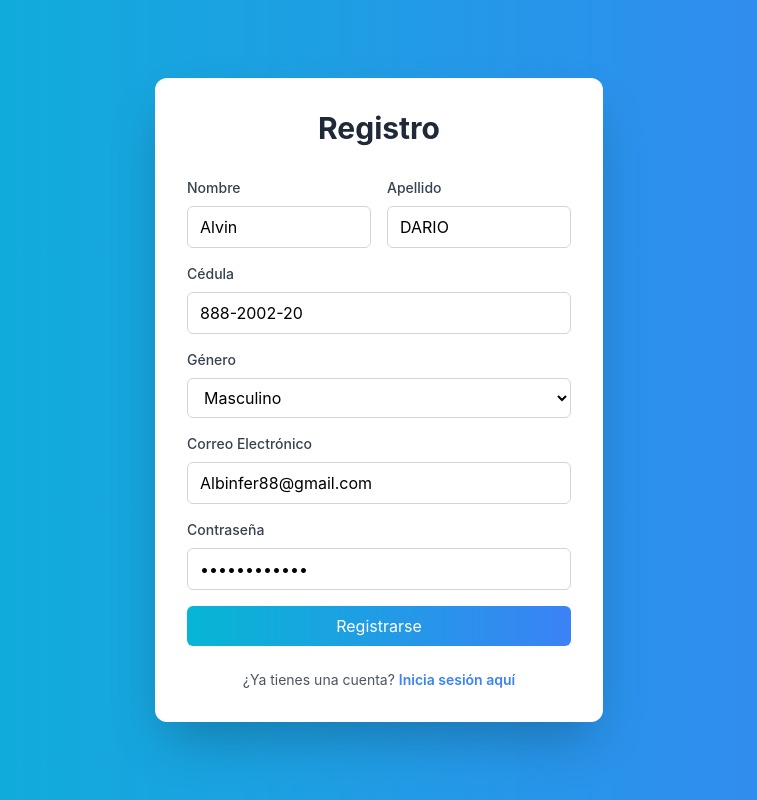
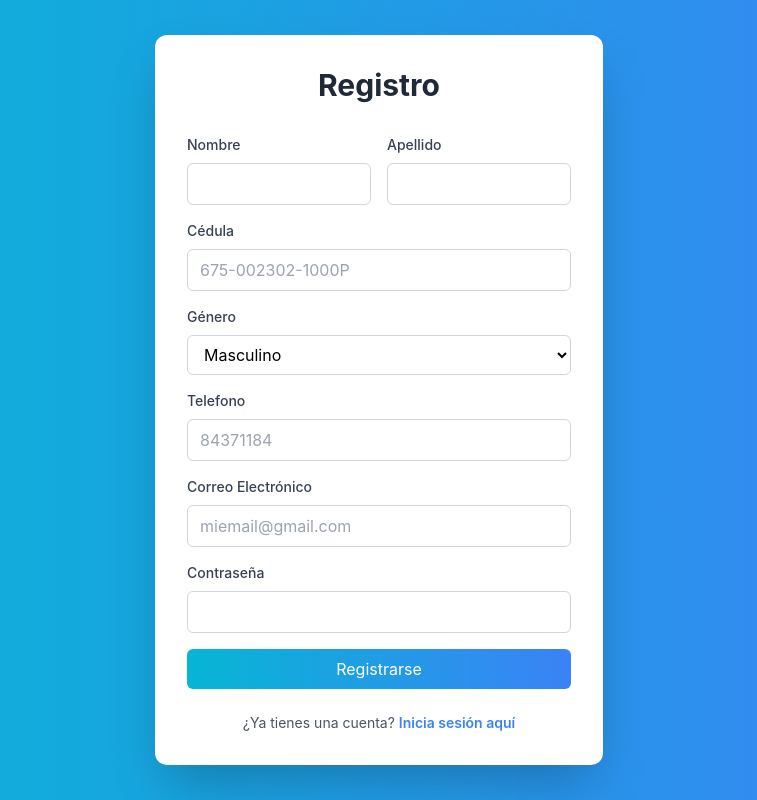
Before and after one commit to Alvinferdeveloper/restaurant-management-frontend, a React (Vite) app: page /register in a window 1280 px wide. Shown: the whole page, without its empty margins (261-1018 px from the left). Built offline with nearby package versions, Linux system fonts and the light colour scheme; no server answers.

Commit message:
add: feature user register

```diff
--- a/src/pages/register.tsx
+++ b/src/pages/register.tsx
@@ -1,9 +1,44 @@
-export default function Register(){
+import Spinner from "@/components/shared/spiner";
+import { GET_USER_AUTH, REGISTER } from "@/resolvers/auth"
+import { ApolloError, useMutation } from "@apollo/client"
+import { FormEvent, useState } from "react";
+
+export default function Register() {
+  const [register, { loading }] = useMutation(REGISTER, { refetchQueries: [{ query: GET_USER_AUTH}]});
+  const [emailExist, setEmailExist] = useState(false);
+  const [formData, setFormData] = useState({
+    name: '',
+    lastName: '',
+    cedula: '',
+    gender: 'M',
+    email: '',
+    password: '',
+    phone_number: ''
+  });
+
+
+  const handleChange = (e: React.ChangeEvent<HTMLInputElement | HTMLSelectElement>) => {
+    const { name, value } = e.target;
+    if(emailExist && name == "email") setEmailExist(false);
+    setFormData(previous => ({ ...previous, [name]: value }))
+  }
+
+  const handleSubmit = async (e: FormEvent<HTMLFormElement>) => {
+    e.preventDefault();
+    try {
+      await register({ variables: { userInput: formData } });
+    }
+    catch (e) {
+      const error = e as ApolloError;
+      if (error.message == 'EMAIL_EXISTS') return setEmailExist(true)
+    }
+    window.location.href = '/'
+  }
   return (
     <div className="min-h-screen flex items-center justify-center bg-gradient-to-r from-cyan-500 to-blue-500">
       <div className="bg-white p-8 rounded-xl shadow-2xl w-full max-w-md transform transition-all hover:scale-105 duration-300">
         <h2 className="text-3xl font-bold text-center text-gray-800 mb-8">Registro</h2>
-        <form className="space-y-4">
+        <form className="space-y-4" onSubmit={handleSubmit}>
           <div className="grid grid-cols-2 gap-4">
             <div>
               <label htmlFor="name" className="text-sm font-medium text-gray-700 block mb-2">
@@ -12,7 +47,9 @@ export default function Register(){
               <input
                 type="text"
                 id="name"
-                defaultValue="Alvin"
+                name="name"
+                onChange={handleChange}
+                value={formData.name}
                 className="w-full px-3 py-2 border border-gray-300 rounded-md focus:outline-none focus:ring-2 focus:ring-blue-500"
                 required
               />
@@ -24,7 +61,9 @@ export default function Register(){
               <input
                 type="text"
                 id="lastName"
-                defaultValue="DARIO"
+                name="lastName"
+                onChange={handleChange}
+                value={formData.lastName}
                 className="w-full px-3 py-2 border border-gray-300 rounded-md focus:outline-none focus:ring-2 focus:ring-blue-500"
                 required
               />
@@ -37,7 +76,10 @@ export default function Register(){
             <input
               type="text"
               id="cedula"
-              defaultValue="888-2002-20"
+              name="cedula"
+              onChange={handleChange}
+              value={formData.cedula}
+              placeholder="675-002302-1000P"
               className="w-full px-3 py-2 border border-gray-300 rounded-md focus:outline-none focus:ring-2 focus:ring-blue-500"
               required
             />
@@ -48,14 +90,30 @@ export default function Register(){
             </label>
             <select
               id="gender"
-              defaultValue="M"
+              value={formData.gender}
+              name="gender"
+              onChange={handleChange}
               className="w-full px-3 py-2 border border-gray-300 rounded-md focus:outline-none focus:ring-2 focus:ring-blue-500"
               required
             >
               <option value="M">Masculino</option>
               <option value="F">Femenino</option>
-              <option value="O">Otro</option>
             </select>
+          </div>
+          <div>
+            <label htmlFor="email" className="text-sm font-medium text-gray-700 block mb-2">
+              Telefono
+            </label>
+            <input
+              type="text"
+              id="phone_number"
+              name="phone_number"
+              onChange={handleChange}
+              value={formData.phone_number}
+              placeholder="84371184"
+              className="w-full px-3 py-2 border border-gray-300 rounded-md focus:outline-none focus:ring-2 focus:ring-blue-500"
+              required
+            />
           </div>
           <div>
             <label htmlFor="email" className="text-sm font-medium text-gray-700 block mb-2">
@@ -64,10 +122,16 @@ export default function Register(){
             <input
               type="email"
               id="email"
-              defaultValue="Albinfer88@gmail.com"
+              name="email"
+              onChange={handleChange}
+              value={formData.email}
+              placeholder="miemail@gmail.com"
               className="w-full px-3 py-2 border border-gray-300 rounded-md focus:outline-none focus:ring-2 focus:ring-blue-500"
               required
             />
+            {
+              emailExist && (<span className=" text-sm text-red-600">Este email ya existe</span>)
+            }
           </div>
           <div>
             <label htmlFor="password" className="text-sm font-medium text-gray-700 block mb-2">
@@ -76,18 +140,23 @@ export default function Register(){
             <input
               type="password"
               id="password"
-              defaultValue="Albinfer134."
+              onChange={handleChange}
+              value={formData.password}
+              name="password"
               className="w-full px-3 py-2 border border-gray-300 rounded-md focus:outline-none focus:ring-2 focus:ring-blue-500"
               required
             />
           </div>
           <div>
+            {
+              loading ? <Spinner /> :
                 <button
                   type="submit"
                   className="w-full bg-gradient-to-r from-cyan-500 to-blue-500 text-white py-2 rounded-md hover:from-cyan-600 hover:to-blue-600 focus:outline-none focus:ring-2 focus:ring-blue-500 focus:ring-opacity-50 transform transition-all duration-300 hover:scale-105"
                 >
                   Registrarse
                 </button>
+            }
           </div>
         </form>
         <div className="text-center mt-6">
--- a/src/resolvers/auth.ts
+++ b/src/resolvers/auth.ts
@@ -21,3 +21,11 @@ export const LOGIN = gql`
 }
 
 `;
+
+export const REGISTER = gql`
+    mutation register($userInput: UserInput) {
+        userRegister (userInput: $userInput) {
+        name
+    }
+}
+`
```
Lines whose indentation alone changed are shown as unchanged.
